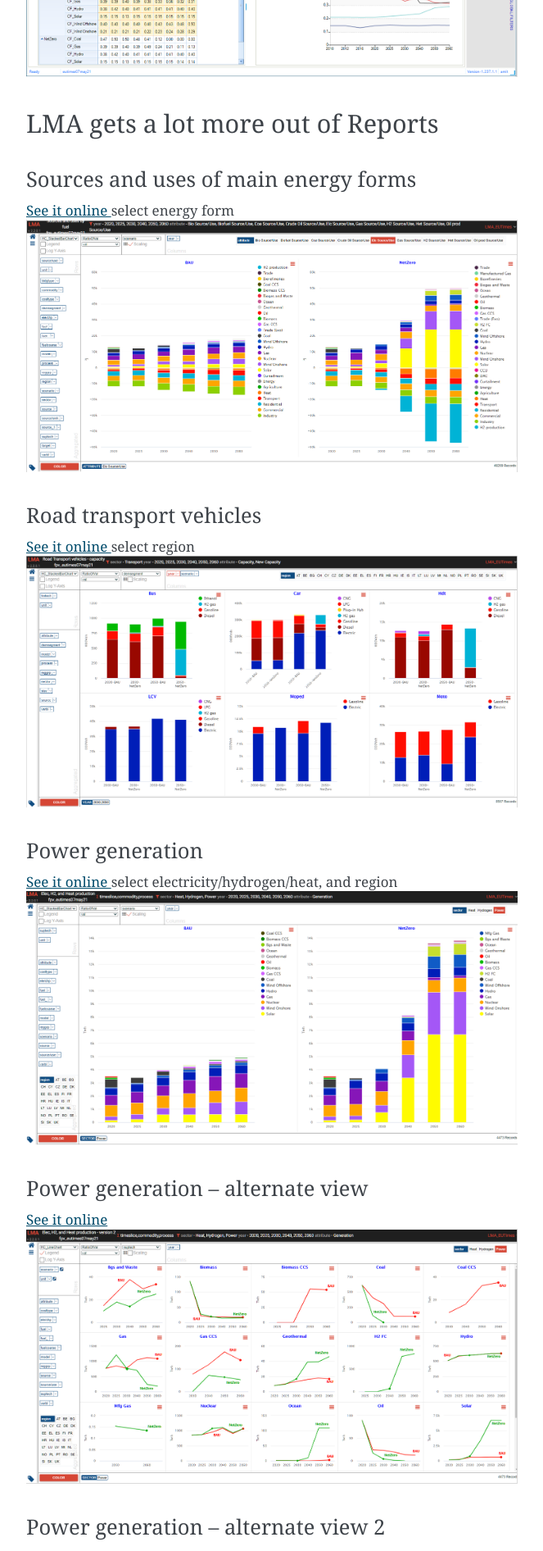
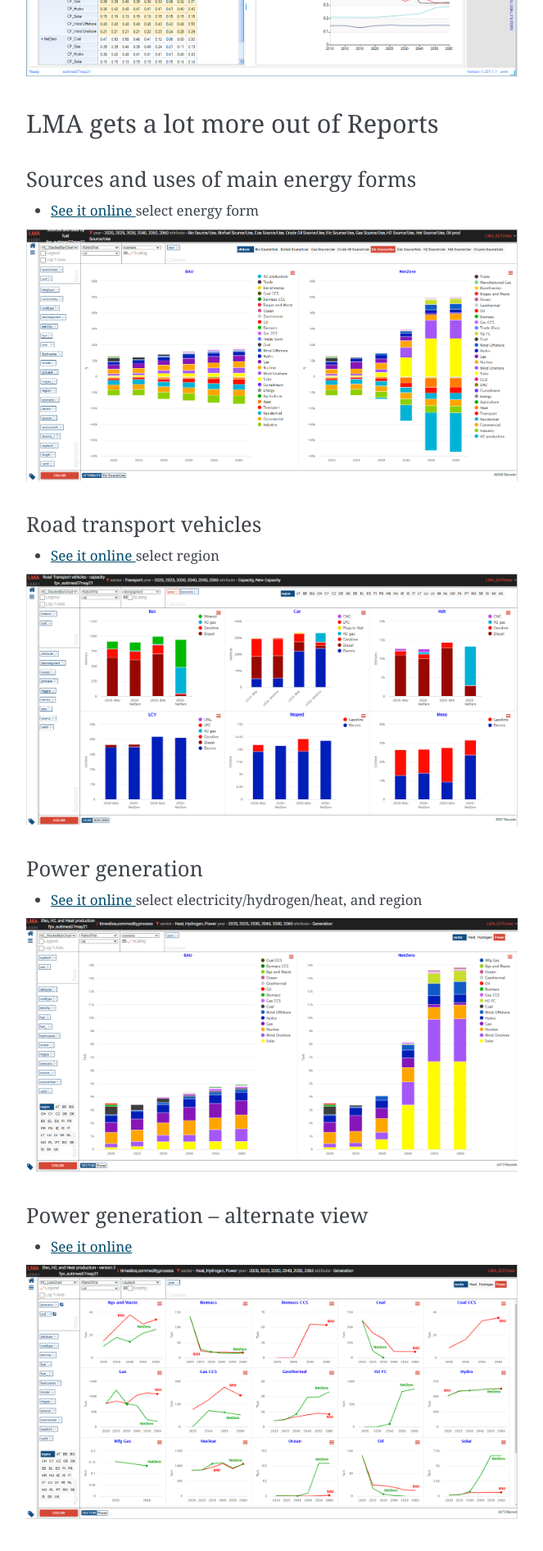
Before and after one commit to kanors-emr/Veda-documentation, a Sphinx documentation site: the page built from docs/source/pages/Reports.rst, in a window 1280 px wide. Shown: the part 3740-5632 px from the top of the page at 82% size, without its empty margins (388-1051 px from the left). Built offline with Sphinx 7.4.7, drawn with Linux system fonts in a browser that asks for light colours.

Commit message:
Update Reports.rst
fixing links placement 2

```diff
--- a/docs/source/pages/Reports.rst
+++ b/docs/source/pages/Reports.rst
@@ -83,7 +83,7 @@ LMA gets a lot more out of Reports
 Sources and uses of main energy forms
 ^^^^^^^^^^^^^^^^^^^^^^^^^^^^^^^^^^^^^^
 
-.. raw:: html
+* .. raw:: html
 
     <a href="https://lma.vedaviz.com/Presenter/Predex.aspx?pkp=1041&pkv=252583" target="_blank">See it online </a> select energy form
 
@@ -94,7 +94,7 @@ Sources and uses of main energy forms
 Road transport vehicles
 ^^^^^^^^^^^^^^^^^^^^^^^^
 
-.. raw:: html
+* .. raw:: html
 
     <a href="https://lma.vedaviz.com/Presenter/Predex.aspx?pkp=1041&pkv=252590" target="_blank">See it online </a> select region
 
@@ -105,7 +105,7 @@ Road transport vehicles
 Power generation
 ^^^^^^^^^^^^^^^^^
 
-.. raw:: html
+* .. raw:: html
 
     <a href="https://lma.vedaviz.com/Presenter/Predex.aspx?pkp=1041&pkv=252586" target="_blank">See it online </a> select electricity/hydrogen/heat, and region
 
@@ -116,7 +116,7 @@ Power generation
 Power generation – alternate view
 ^^^^^^^^^^^^^^^^^^^^^^^^^^^^^^^^^
 
-.. raw:: html
+* .. raw:: html
 
     <a href="https://lma.vedaviz.com/Presenter/Predex.aspx?pkp=1041&pkv=252588" target="_blank">See it online </a>
 
@@ -127,7 +127,7 @@ Power generation – alternate view
 Power generation – alternate view 2
 ^^^^^^^^^^^^^^^^^^^^^^^^^^^^^^^^^^^
 
-.. raw:: html
+* .. raw:: html
 
     <a href="https://lma.vedaviz.com/Presenter/Predex.aspx?pkp=1041&pkv=252589" target="_blank">See it online </a>
 
```
